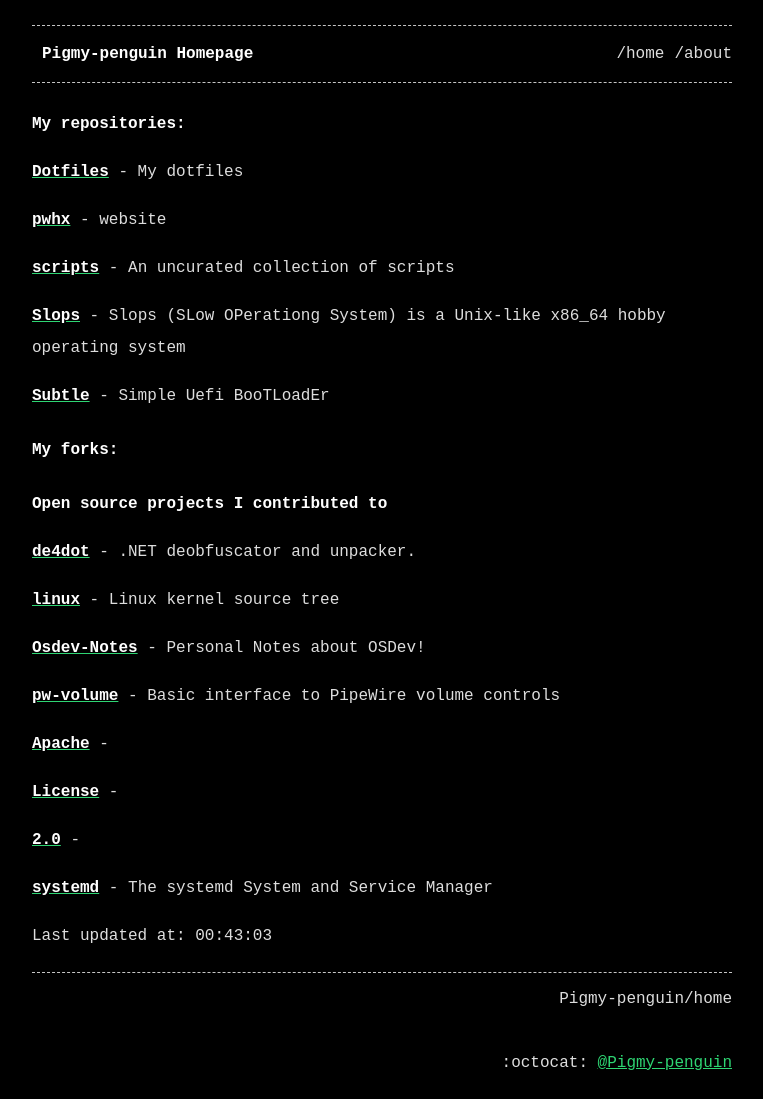
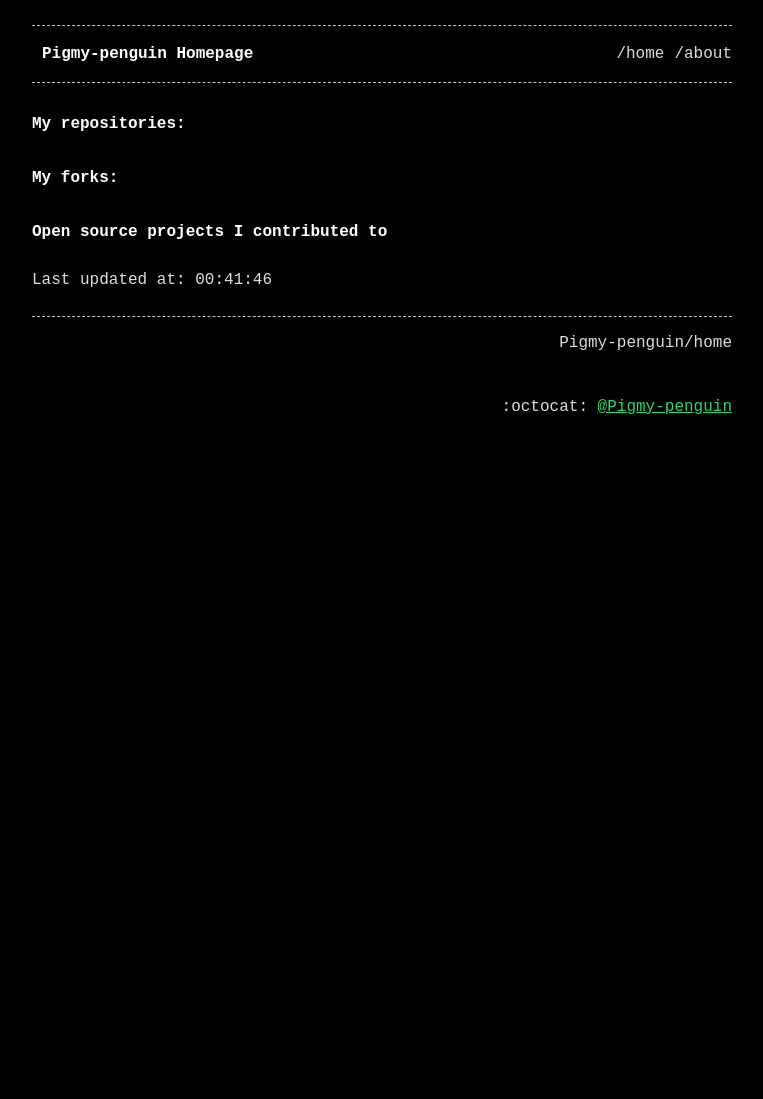
Before and after one commit to Pigmy-penguin/Pigmy-penguin.github.io, a Jekyll site: the page built from index.md, in a window 1280 px wide. Shown: the whole page, without its empty margins (258-1021 px from the left). Built offline with Jekyll 4.4.1, drawn with Linux system fonts in a browser that asks for light colours; after the commit the page ends 900 px from its top, so only the background shows below that.

Commit message:
Auto updating the website

```diff
--- a/index.md
+++ b/index.md
@@ -7,34 +7,8 @@ title: Pigmy-penguin Homepage
 
 ## My repositories:
 
-[**Dotfiles**](https://github.com/Pigmy-penguin/Dotfiles) - My dotfiles
-
-[**pwhx**](https://github.com/Pigmy-penguin/pwhx) - website
-
-[**scripts**](https://github.com/Pigmy-penguin/scripts) - An uncurated collection of scripts
-
-[**Slops**](https://github.com/Pigmy-penguin/Slops) - Slops (SLow OPerationg System) is a Unix-like x86_64 hobby operating system
-
-[**Subtle**](https://github.com/Pigmy-penguin/Subtle) - Simple Uefi BooTLoadEr
-
 ## My forks:
 ### Open source projects I contributed to
 
-[**de4dot**](https://github.com/Pigmy-penguin/de4dot) - .NET deobfuscator and unpacker.
 
-[**linux**](https://github.com/Pigmy-penguin/linux) - Linux kernel source tree
-
-[**Osdev-Notes**](https://github.com/Pigmy-penguin/Osdev-Notes) - Personal Notes about OSDev!
-
-[**pw-volume**](https://github.com/Pigmy-penguin/pw-volume) - Basic interface to PipeWire volume controls
-
-[**Apache**](https://github.com/Pigmy-penguin/Apache) -
-
-[**License**](https://github.com/Pigmy-penguin/License) -
-
-[**2.0**](https://github.com/Pigmy-penguin/2.0) -
-
-[**systemd**](https://github.com/Pigmy-penguin/systemd) - The systemd System and Service Manager
-
-
-Last updated at: 00:43:03
+Last updated at: 00:41:46
```
Also changed, not shown: 2 other files.
